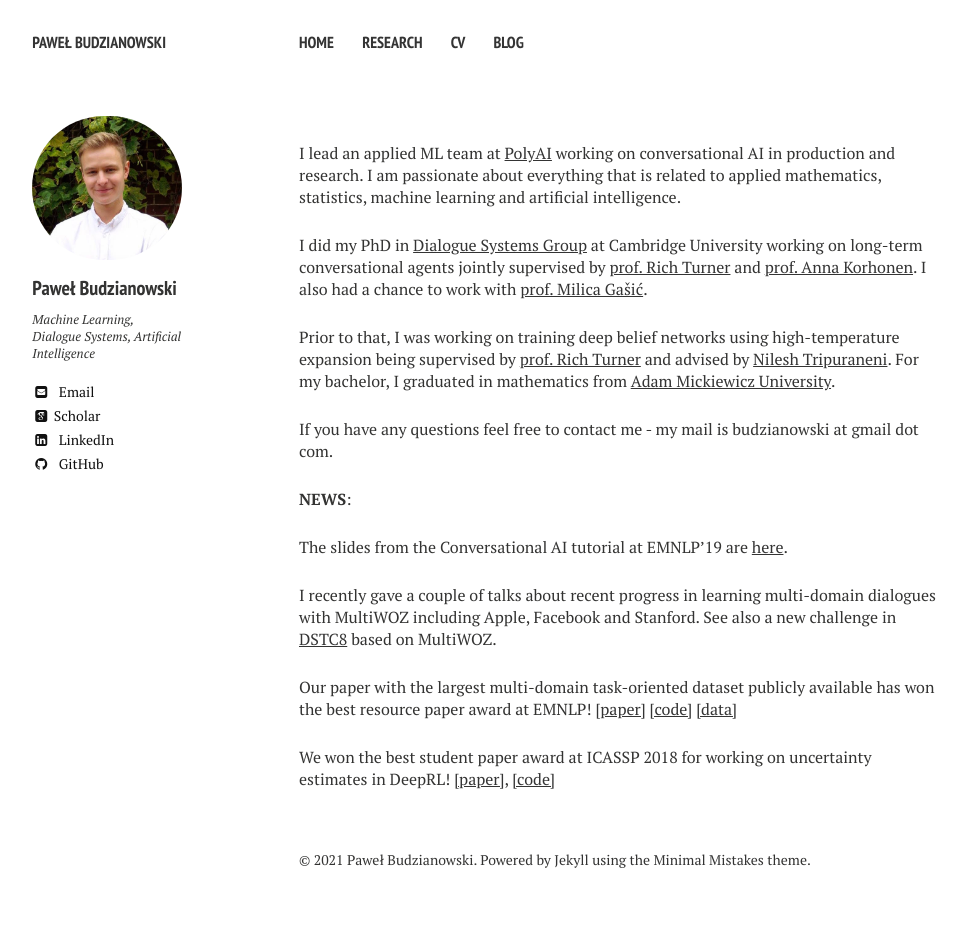
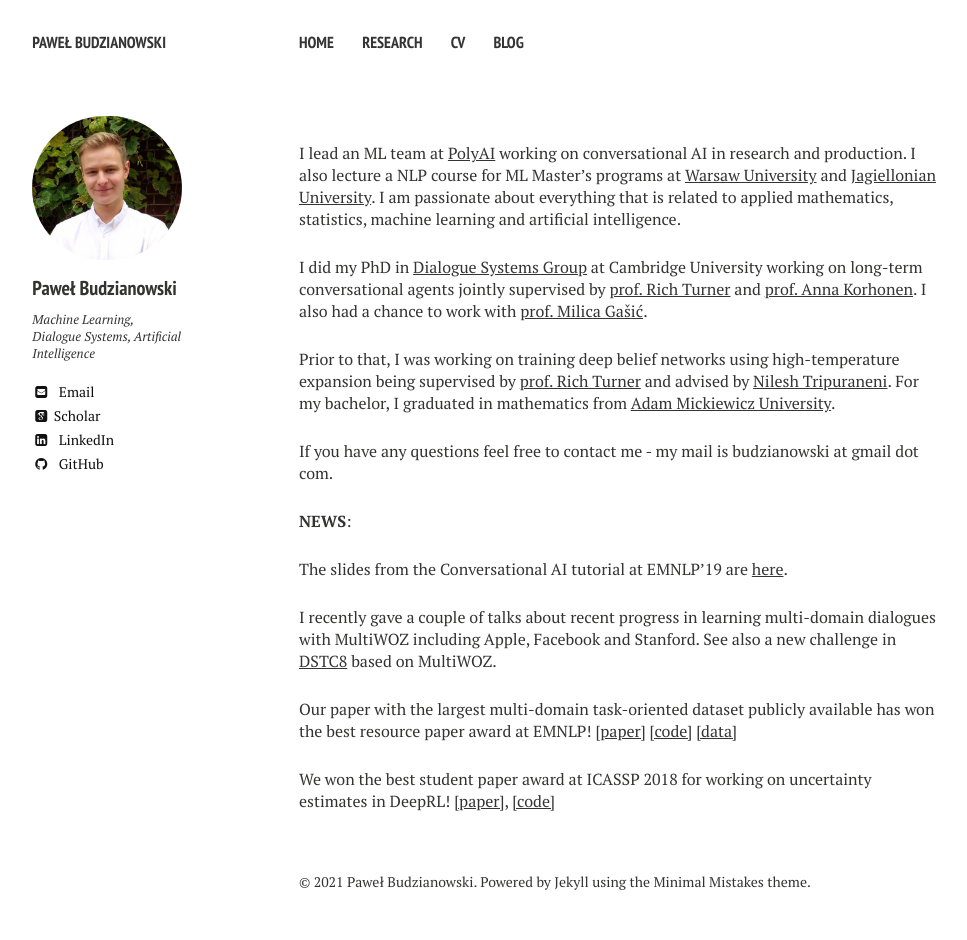
Before and after one commit to pawel-polyai/budzianowski.github.io, a Jekyll site: the page built from index.md, in a window 1280 px wide. Shown: the whole page, without its empty margins (21-988 px from the left). Built offline with Jekyll 4.4.1, drawn with Linux system fonts in a browser that asks for light colours; nearby versions of some CDN libraries; some web fonts are replaced; before the commit the page ends 918 px from its top, so only the background shows below that.

Commit message:
Update index.md

```diff
--- a/index.md
+++ b/index.md
@@ -7,7 +7,7 @@ image:
   credit: "@budzianowski"
 ---
 
-I lead an applied ML team at [PolyAI](https://www.polyai.com/) working on conversational AI in production and research. I am passionate about everything that is related to applied mathematics, statistics, machine learning and artificial intelligence.
+I lead an ML team at [PolyAI](https://www.polyai.com/) working on conversational AI in research and production. I also lecture a NLP course for ML Master's programs at [Warsaw University](https://www.mimuw.edu.pl/en/machine-learning-new-field-masters-programs) and [Jagiellonian University](https://gmum.net/). I am passionate about everything that is related to applied mathematics, statistics, machine learning and artificial intelligence.
 
 I did my PhD in [Dialogue Systems Group](http://dialogue.mi.eng.cam.ac.uk/index.php/people/) at Cambridge University working on long-term conversational agents jointly supervised by [prof. Rich Turner](http://learning.eng.cam.ac.uk/Public/Turner/WebHome) and [prof. Anna Korhonen](https://www.cl.cam.ac.uk/~alk23/). I also had a chance to work with [prof. Milica Gašić](https://www.cs.hhu.de/en/research-groups/dialog-systems-and-machine-learning.html).
 
```
